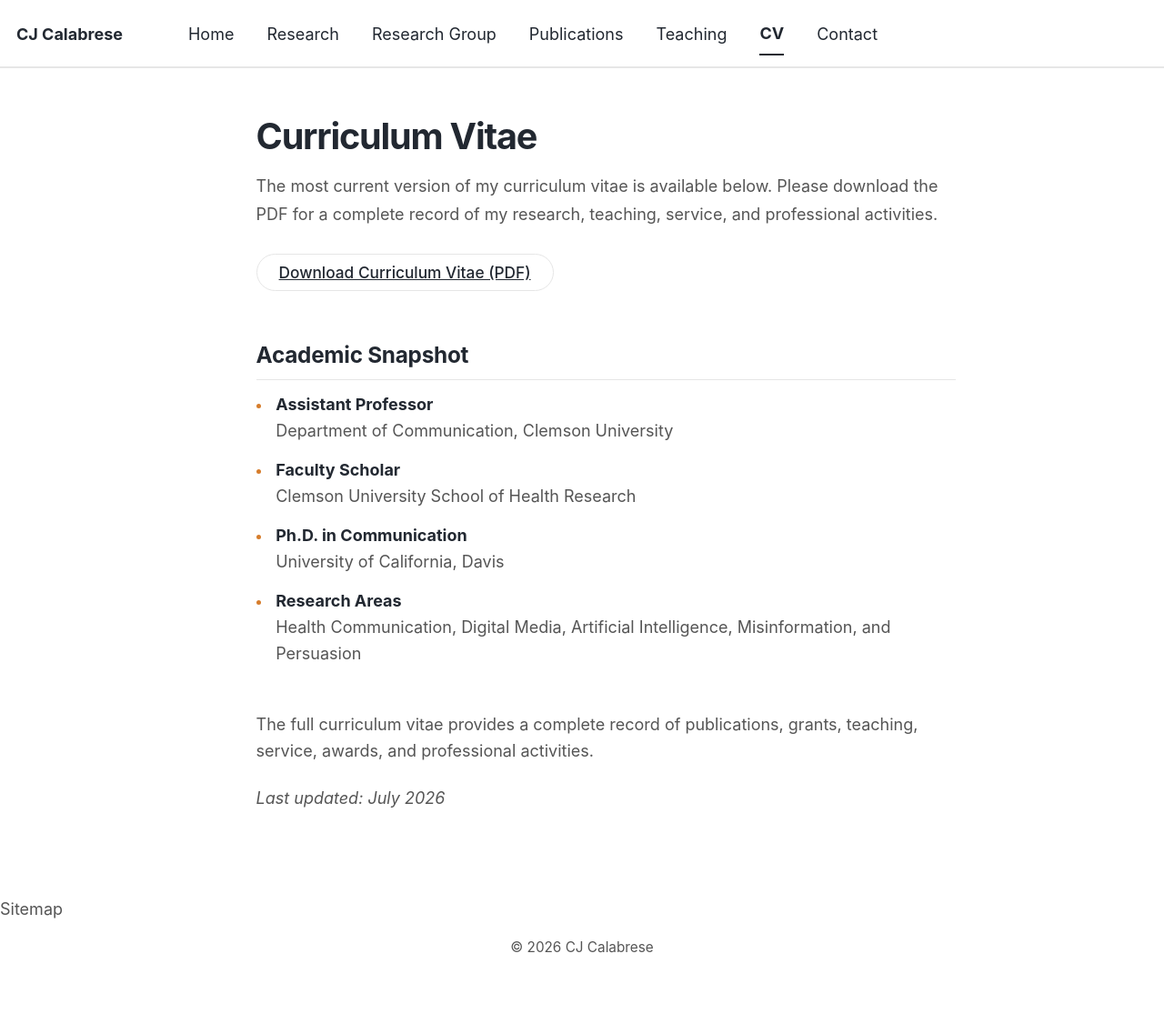
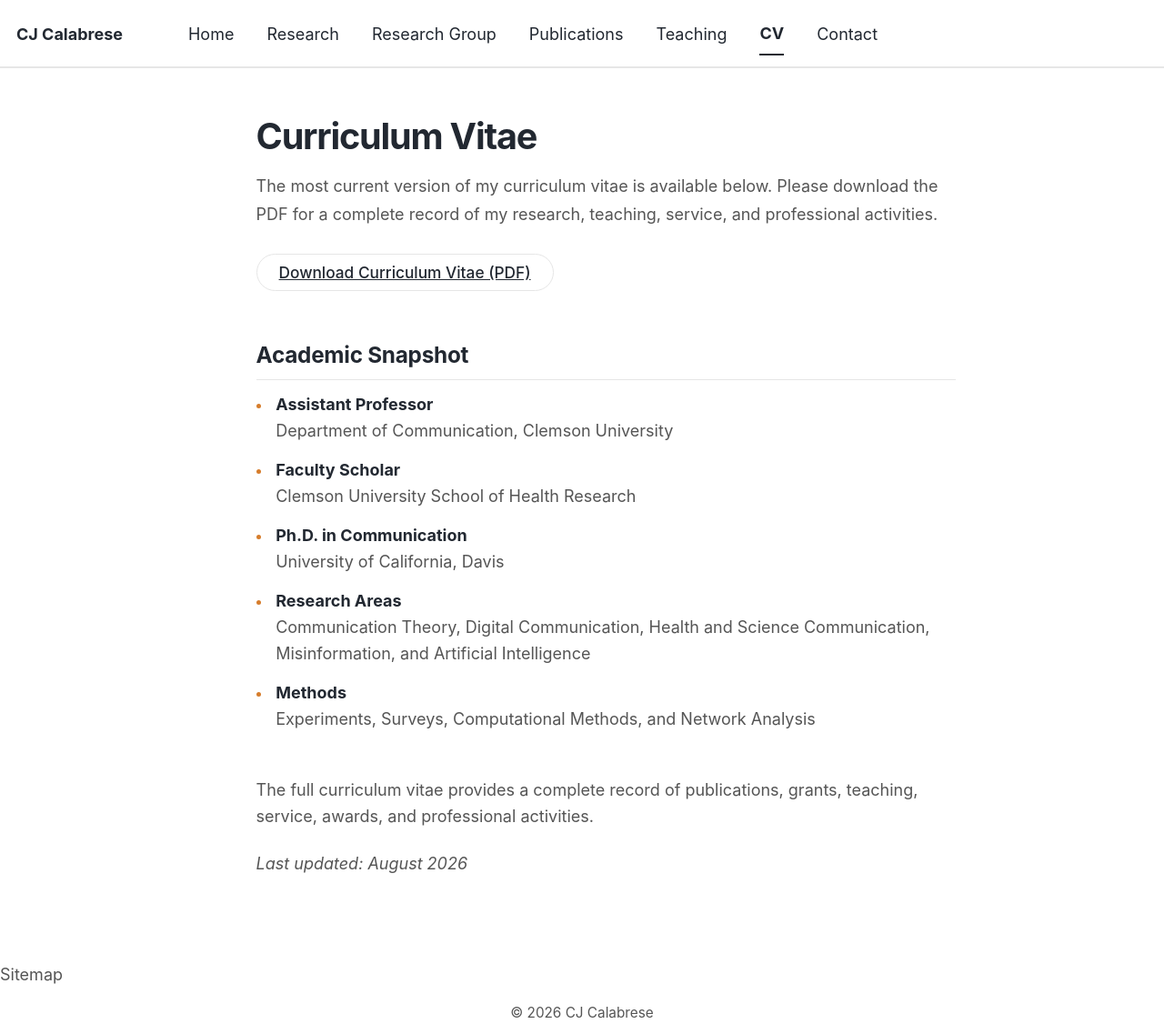
Before and after one commit to cjcalabresephd/cjcalabresephd.github.io, a Jekyll site: the page built from _pages/cv.md, in a window 1280 px wide and 1126 px high. Shown: the whole window at 91% size. Built offline with Jekyll 4.4.1, drawn with Linux system fonts in a browser that asks for light colours; a script bundle is joined from its source files by our own code; library files that are not in the unit come from our copies.

Commit message:
Update academic snapshot

```diff
--- a/_pages/cv.md
+++ b/_pages/cv.md
@@ -46,7 +46,12 @@ author_profile: false
 
     <li>
       <strong>Research Areas</strong><br>
-      Health Communication, Digital Media, Artificial Intelligence, Misinformation, and Persuasion
+      Communication Theory, Digital Communication, Health and Science Communication, Misinformation, and Artificial Intelligence
+    </li>
+
+    <li>
+      <strong>Methods</strong><br>
+      Experiments, Surveys, Computational Methods, and Network Analysis
     </li>
   </ul>
 
@@ -59,7 +64,7 @@ author_profile: false
   </p>
 
   <p class="cv-updated">
-    Last updated: July 2026
+    Last updated: August 2026
   </p>
 
 </div>
```
